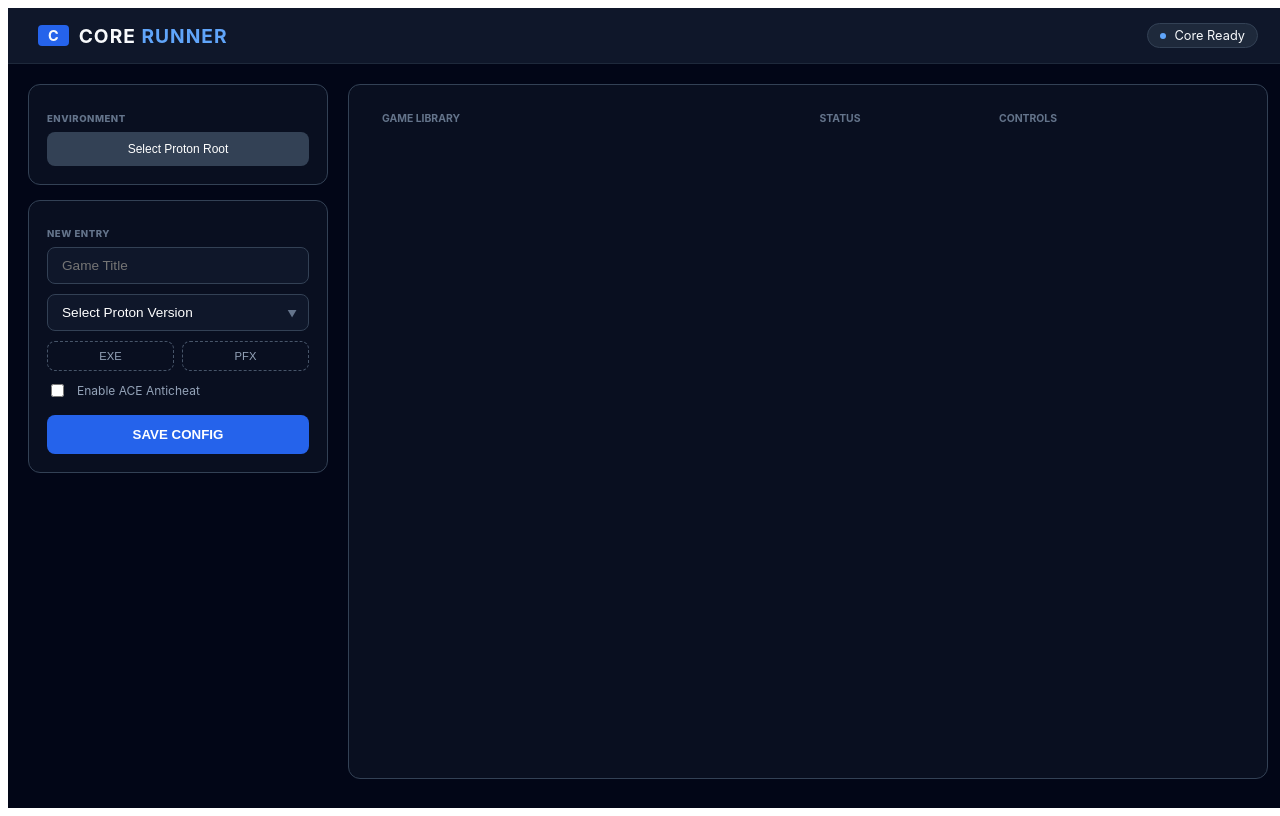
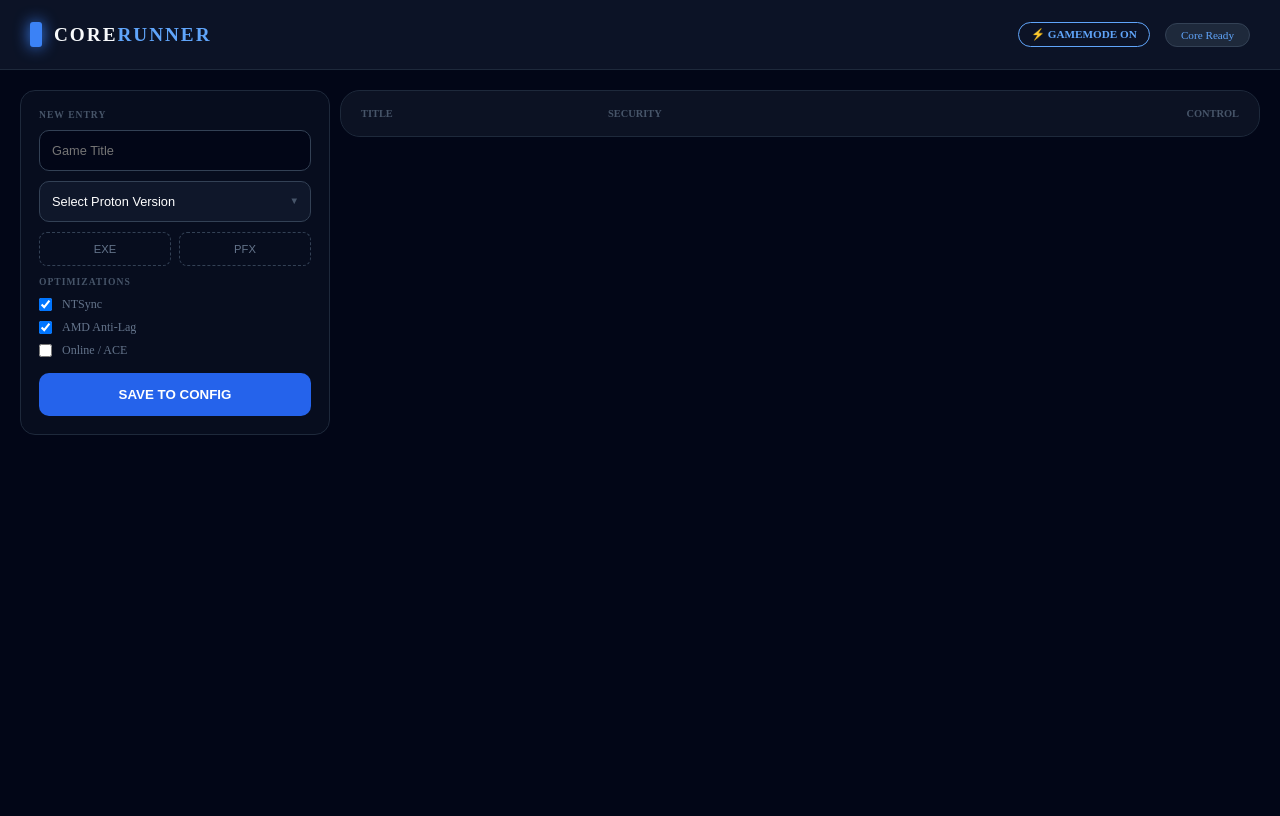
Before and after one commit to kusenabdullah-123/game-launcher-offline-rust, a Preact app: page / in a window 1280 px wide. Built offline with nearby package versions, Linux system fonts and the light colour scheme.

Commit message:
update fitur

```diff
--- a/src/App.tsx
+++ b/src/App.tsx
@@ -9,241 +9,218 @@
   const [protonRoot, setProtonRoot] = useState("");
   const [status, setStatus] = useState('Core Ready');
   const [gameStates, setGameStates] = useState<Record<string, string>>({});
+  const [useGameMode, setUseGameMode] = useState(true);
+
+  // ID untuk melacak mode edit
+  const [editingId, setEditingId] = useState<number | null>(null);
 
   const [form, setForm] = useState({
-    name: '', proton_path: '', exe_path: '', prefix_path: '', use_ace: false
+    name: '', proton_path: '', exe_path: '', prefix_path: '',
+    use_ace: false, use_ntsync: true, use_antilag: true
   });
 
   useEffect(() => {
     const init = async () => {
       const config: any = await invoke('load_config');
-      if (config.proton_root) {
       setProtonRoot(config.proton_root);
-        const folders: any = await invoke('scan_manual_proton', { basePath: config.proton_root });
-        setProtonList(folders);
-      }
-      setGames(config.games || []);
+      if (config.proton_root) setProtonList(await invoke('scan_manual_proton', { basePath: config.proton_root }));
+      setGames(config.games);
     };
     init();
 
-    const unlisten = listen('game-status', (event: any) => {
-      const [name, newState] = event.payload;
-      setGameStates(prev => ({ ...prev, [name]: newState }));
+    const unlisten = listen('game-status', (e: any) => {
+      const [name, state] = e.payload;
+      setGameStates(p => ({ ...p, [name]: state }));
     });
-
     return () => { unlisten.then(f => f()); };
   }, []);
 
-  const selectProtonRoot = async () => {
-    const selected = await open({ directory: true });
-    if (selected) {
-      setProtonRoot(selected as string);
-      const folders: any = await invoke('scan_manual_proton', { basePath: selected });
-      setProtonList(folders);
-      await invoke('save_config', { config: { proton_root: selected, games } });
-    }
+  // Fungsi untuk melempar data ke form
+  const startEdit = (game: any) => {
+    setEditingId(game.id);
+    setForm({
+      name: game.name,
+      proton_path: game.proton_path,
+      exe_path: game.exe_path,
+      prefix_path: game.prefix_path,
+      use_ace: game.use_ace,
+      use_ntsync: game.use_ntsync,
+      use_antilag: game.use_antilag
+    });
+    setStatus(`Editing: ${game.name}`);
   };
 
-  const pickFile = async (key: string, isFolder = false) => {
-    const selected = await open({ directory: isFolder });
-    if (selected) setForm(prev => ({ ...prev, [key]: selected }));
+  const cancelEdit = () => {
+    setEditingId(null);
+    setForm({ name: '', proton_path: '', exe_path: '', prefix_path: '', use_ace: false, use_ntsync: true, use_antilag: true });
+    setStatus("Ready");
   };
 
-  const addGame = async () => {
-    if (!form.name || !form.exe_path || !form.prefix_path || !form.proton_path) return setStatus("⚠️ Incomplete!");
-    const newGames = [...games, { ...form, id: Date.now() }];
-    setGames(newGames);
-    await invoke('save_config', { config: { proton_root: protonRoot, games: newGames } });
-    setForm({ ...form, name: '', exe_path: '', prefix_path: '' });
-    setStatus("✅ Added to library");
-  };
+  const saveOrUpdateGame = async () => {
+    if (!form.name || !form.exe_path || !form.proton_path) return setStatus("⚠️ Check Data");
 
-  const handleLaunch = async (game: any) => {
-    setGameStates(prev => ({ ...prev, [game.name]: "LAUNCHING" }));
-    try {
-      await invoke('run_game', { game });
-      setGameStates(prev => ({ ...prev, [game.name]: "RUNNING" }));
-    } catch (e) {
-      setGameStates(prev => ({ ...prev, [game.name]: "READY" }));
-      setStatus(`❌ Error: ${e}`);
+    let updatedGames;
+    if (editingId) {
+      // UPDATE: Cari game berdasarkan ID dan ganti datanya
+      updatedGames = games.map(g => g.id === editingId ? { ...form, id: editingId } : g);
+      setStatus("✅ Game Updated");
+    } else {
+      // ADD NEW: Tambah ke list
+      updatedGames = [...games, { ...form, id: Date.now() }];
+      setStatus("✅ Game Added");
     }
-  };
 
-  const uninstallGame = async (id: number) => {
-    const updated = games.filter(g => g.id !== id);
-    setGames(updated);
-    await invoke('save_config', { config: { proton_root: protonRoot, games: updated } });
-    setStatus("🗑️ Entry removed");
+    setGames(updatedGames);
+    await invoke('save_config', { config: { proton_root: protonRoot, games: updatedGames } });
+    cancelEdit(); // Reset form & ID
   };
 
   return (
     <div style={styles.container}>
-      {/* GLOBAL RESET STYLE */}
       <style>{`
-        * { box-sizing: border-box; }
-        ::-webkit-scrollbar { width: 6px; }
-        ::-webkit-scrollbar-track { background: transparent; }
-        ::-webkit-scrollbar-thumb { background: #334155; borderRadius: 10px; }
-        ::-webkit-scrollbar-thumb:hover { background: #475569; }
-        select { appearance: none; -webkit-appearance: none; }
-        option { background-color: #0f172a !important; color: white !important; }
+        :root { background: #020617; }
+        * { box-sizing: border-box; margin: 0; padding: 0; outline: none; border: none; }
+        body { overflow: hidden; background: #020617; }
+        ::-webkit-scrollbar { width: 4px; }
+        ::-webkit-scrollbar-thumb { background: #3b82f644; border-radius: 10px; }
+        select { appearance: none; -webkit-appearance: none; background: #0f172a !important; color: white !important; }
+        option { background: #0f172a; color: white; padding: 10px; }
       `}</style>
 
       <header style={styles.header}>
-        <div style={styles.logoRow}>
-          <div style={styles.logoBadge}>C</div>
-          <h2 style={{ margin: 0, letterSpacing: '1px', fontSize: '1.2rem' }}>CORE <span style={{ color: '#60a5fa' }}>RUNNER</span></h2>
+        <div style={styles.brand}>
+          <div style={styles.logo}></div>
+          <h1 style={styles.brandText}>CORE<span style={{ color: '#60a5fa' }}>RUNNER</span></h1>
         </div>
-        <div style={styles.statusBox}>
-          <div style={{ ...styles.dot, background: Object.values(gameStates).includes("RUNNING") ? '#10b981' : '#60a5fa' }} />
-          <span style={{fontSize: '0.8rem'}}>{status}</span>
+        <div style={styles.headerRight}>
+          <div onClick={() => setUseGameMode(!useGameMode)} style={{ ...styles.gmToggle, borderColor: useGameMode ? '#60a5fa' : '#334155' }}>
+            <span style={{ color: useGameMode ? '#60a5fa' : '#64748b' }}>⚡ GAMEMODE {useGameMode ? 'ON' : 'OFF'}</span>
+          </div>
+          <div style={styles.statusBadge}>{status}</div>
         </div>
       </header>
 
-      <div style={styles.main}>
+      <div style={styles.layout}>
         <aside style={styles.sidebar}>
           <div style={styles.card}>
-             <p style={styles.label}>ENVIRONMENT</p>
-             <button onClick={selectProtonRoot} style={styles.btnSecondary}>
-                {protonRoot ? `📁 ROOT DETECTED` : "Select Proton Root"}
-             </button>
-          </div>
+            <p style={styles.label}>{editingId ? "EDITING MODE" : "NEW ENTRY"}</p>
+            <input placeholder="Game Title" value={form.name} onInput={e => setForm({ ...form, name: e.currentTarget.value })} style={styles.input} />
 
-          <div style={styles.card}>
-            <p style={styles.label}>NEW ENTRY</p>
-            <div style={styles.formStack}>
-              <input
-                placeholder="Game Title"
-                value={form.name}
-                onInput={e => setForm({ ...form, name: (e.target as any).value })}
-                style={styles.input}
-              />
-
-              <div style={styles.selectWrapper}>
-                <select
-                  onChange={e => setForm({ ...form, proton_path: (e.target as any).value })}
-                  value={form.proton_path}
-                  style={styles.select}
-                >
+            <div style={styles.selectContainer}>
+              <select onChange={e => setForm({ ...form, proton_path: e.currentTarget.value })} value={form.proton_path} style={styles.input}>
                 <option value="">Select Proton Version</option>
                 {protonList.map(p => <option key={p.path} value={p.path}>{p.name}</option>)}
               </select>
-                <div style={styles.selectArrow}>▼</div>
+              <div style={styles.arrow}>▼</div>
             </div>
 
-              <div style={{ display: 'flex', gap: '8px' }}>
-                  <button onClick={() => pickFile('exe_path')} style={styles.btnPicker}>{form.exe_path ? "EXE ✓" : "EXE"}</button>
-                  <button onClick={() => pickFile('prefix_path', true)} style={styles.btnPicker}>{form.prefix_path ? "PRFX ✓" : "PFX"}</button>
+            <div style={{ display: 'flex', gap: '8px', marginBottom: '10px' }}>
+              <button onClick={async () => {
+                const r = await open();
+                if (r) setForm({ ...form, exe_path: r as string })
+              }} style={styles.btnPick}>{form.exe_path ? 'EXE ✓' : 'EXE'}</button>
+
+              <button onClick={async () => {
+                const r = await open({ directory: true });
+                if (r) setForm({ ...form, prefix_path: r as string })
+              }} style={styles.btnPick}>{form.prefix_path ? 'PFX ✓' : 'PFX'}</button>
             </div>
 
-              <label style={styles.checkboxRow}>
-                <input type="checkbox" checked={form.use_ace} onChange={e => setForm({ ...form, use_ace: (e.target as any).checked })} />
-                <span>Enable ACE Anticheat</span>
-              </label>
+            <p style={styles.label}>OPTIMIZATIONS</p>
+            <div style={styles.checkStack}>
+              <label style={styles.checkRow}><input type="checkbox" checked={form.use_ntsync} onChange={e => setForm({ ...form, use_ntsync: e.currentTarget.checked })} /> NTSync</label>
+              <label style={styles.checkRow}><input type="checkbox" checked={form.use_antilag} onChange={e => setForm({ ...form, use_antilag: e.currentTarget.checked })} /> AMD Anti-Lag</label>
+              <label style={styles.checkRow}><input type="checkbox" checked={form.use_ace} onChange={e => setForm({ ...form, use_ace: e.currentTarget.checked })} /> Online / ACE</label>
+            </div>
 
-              <button onClick={addGame} style={styles.btnAdd}>SAVE CONFIG</button>
+            <div style={{ display: 'flex', gap: '10px' }}>
+              <button onClick={saveOrUpdateGame} style={{ ...styles.btnPri, flex: 2 }}>
+                {editingId ? "UPDATE GAME" : "SAVE TO CONFIG"}
+              </button>
+              {editingId && <button onClick={cancelEdit} style={{ ...styles.btnSec, flex: 1 }}>CANCEL</button>}
             </div>
           </div>
         </aside>
 
-        <section style={styles.content}>
-          <div style={{...styles.card, height: '100%', overflowY: 'auto'}}>
-            <table style={{ width: '100%', borderCollapse: 'separate', borderSpacing: '0 8px' }}>
+        <main style={styles.main}>
+          <div style={styles.tableCard}>
+            <table style={{ width: '100%', borderCollapse: 'collapse' }}>
               <thead>
-                <tr style={{ textAlign: 'left', color: '#64748b', fontSize: '0.65rem', textTransform: 'uppercase' }}>
-                  <th style={{ padding: '0 15px' }}>GAME LIBRARY</th>
-                  <th>STATUS</th>
-                  <th>CONTROLS</th>
+                <tr style={styles.th}>
+                  <th style={{ paddingLeft: '20px' }}>TITLE</th>
+                  <th>SECURITY</th>
+                  <th style={{ textAlign: 'right', paddingRight: '20px' }}>CONTROL</th>
                 </tr>
               </thead>
               <tbody>
-                {games.map(g => {
-                  const currentState = gameStates[g.name] || "READY";
-                  return (
-                    <tr key={g.id} style={styles.tableRow}>
-                      <td style={{ padding: '15px' }}>
-                        <div style={{ fontWeight: 'bold', fontSize: '0.9rem' }}>{g.name}</div>
-                        <div style={{ fontSize: '0.6rem', color: '#475569', maxWidth: '200px', overflow: 'hidden', textOverflow: 'ellipsis', whiteSpace: 'nowrap' }}>
-                          {g.prefix_path}
-                        </div>
+                {games.map(g => (
+                  <tr key={g.id} style={styles.tr}>
+                    <td style={{ padding: '15px 20px' }}>
+                      <div style={{ fontWeight: '800', fontSize: '0.9rem' }}>{g.name}</div>
+                      <div style={{ fontSize: '0.6rem', color: '#475569' }}>{gameStates[g.name] || 'READY'}</div>
                     </td>
                     <td>
-                        <div style={{
-                           padding: '4px 10px',
-                           borderRadius: '6px',
-                           fontSize: '0.6rem',
-                           display: 'inline-block',
-                           background: currentState === "RUNNING" ? "#10b98122" : "#33415544",
-                           color: currentState === "RUNNING" ? "#10b981" : currentState === "LAUNCHING" ? "#f59e0b" : "#94a3b8"
-                        }}>
-                          {currentState}
-                        </div>
+                      <span style={{ fontSize: '0.65rem', color: g.use_ace ? '#f43f5e' : '#10b981', fontWeight: 'bold' }}>
+                        {g.use_ace ? '🛡️ ONLINE' : '🎮 OFFLINE'}
+                      </span>
                     </td>
-                      <td>
-                        <div style={{ display: 'flex', gap: '8px' }}>
-                          {currentState === "READY" ? (
-                            <button onClick={() => handleLaunch(g)} style={styles.btnLaunch}>LAUNCH</button>
-                          ) : currentState === "LAUNCHING" ? (
-                            <button disabled style={{ ...styles.btnLaunch, opacity: 0.5 }}>WAIT</button>
-                          ) : (
-                            <button onClick={() => invoke('kill_game', { name: g.name })} style={styles.btnStop}>STOP</button>
-                          )}
-                          <button onClick={() => invoke('run_winetricks', { prefixPath: g.prefix_path })} style={styles.btnConfig}>CFG</button>
-                          <button onClick={() => uninstallGame(g.id)} style={styles.btnUninstall}>×</button>
+                    <td style={{ textAlign: 'right', paddingRight: '20px' }}>
+                      <div style={{ display: 'flex', gap: '8px', justifyContent: 'flex-end' }}>
+                        {gameStates[g.name] === 'RUNNING' ?
+                          <button onClick={() => invoke('kill_game', { name: g.name })} style={styles.btnStop}>STOP</button> :
+                          <button onClick={() => {
+                            setGameStates(p => ({ ...p, [g.name]: 'LAUNCHING' }));
+                            invoke('run_game', { game: g, useGamemode: useGameMode });
+                            setGameStates(p => ({ ...p, [g.name]: 'RUNNING' }));
+                          }} style={styles.btnLaunch}>LAUNCH</button>
+                        }
+                        <button onClick={() => startEdit(g)} style={styles.btnOpt}>EDIT</button>
+                        <button onClick={() => invoke('run_winetricks', { prefixPath: g.prefix_path })} style={styles.btnOpt}>CFG</button>
+                        <button onClick={async () => {
+                          const updated = games.filter(x => x.id !== g.id);
+                          setGames(updated);
+                          await invoke('save_config', { config: { proton_root: protonRoot, games: updated } });
+                        }} style={styles.btnDel}>×</button>
                       </div>
                     </td>
                   </tr>
-                  )
-                })}
+                ))}
               </tbody>
             </table>
           </div>
-        </section>
+        </main>
       </div>
     </div>
   );
 }
 
 const styles: any = {
-  container: { background: '#020617', color: '#f8fafc', height: '100vh', width: '100vw', fontFamily: 'Inter, system-ui, sans-serif', overflow: 'hidden' },
-  header: { display: 'flex', justifyContent: 'space-between', padding: '15px 30px', background: '#0f172a', borderBottom: '1px solid #1e293b' },
-  logoRow: { display: 'flex', alignItems: 'center', gap: '10px' },
-  logoBadge: { background: '#2563eb', padding: '2px 10px', borderRadius: '4px', fontWeight: 'bold', fontSize: '0.9rem' },
-  statusBox: { display: 'flex', alignItems: 'center', gap: '8px', background: '#1e293b', padding: '4px 12px', borderRadius: '20px', border: '1px solid #334155' },
-  dot: { width: '6px', height: '6px', borderRadius: '50%' },
-  main: { display: 'flex', gap: '20px', padding: '20px', height: 'calc(100vh - 65px)' },
-  sidebar: { width: '300px', display: 'flex', flexDirection: 'column', gap: '15px' },
-  content: { flex: 1, height: '100%' },
-  card: { background: '#1e293b44', padding: '18px', borderRadius: '12px', border: '1px solid #334155' },
-  formStack: { display: 'flex', flexDirection: 'column', gap: '10px' },
-
-  // FIXED INPUT & SELECT
-  input: {
-    width: '100%', padding: '10px 14px', background: '#0f172a',
-    border: '1px solid #334155', color: '#fff', borderRadius: '8px',
-    outline: 'none', fontSize: '0.85rem'
-  },
-  selectWrapper: { position: 'relative', width: '100%' },
-  select: {
-    width: '100%', padding: '10px 14px', background: '#0f172a',
-    border: '1px solid #334155', color: '#fff', borderRadius: '8px',
-    outline: 'none', cursor: 'pointer', fontSize: '0.85rem',
-  },
-  selectArrow: {
-    position: 'absolute', right: '12px', top: '50%', transform: 'translateY(-50%)',
-    fontSize: '0.6rem', color: '#64748b', pointerEvents: 'none'
-  },
-
-  label: { fontSize: '0.6rem', color: '#64748b', fontWeight: '800', marginBottom: '8px', letterSpacing: '0.5px' },
-  checkboxRow: { display: 'flex', alignItems: 'center', gap: '10px', fontSize: '0.75rem', color: '#94a3b8', cursor: 'pointer', userSelect: 'none' },
-  btnAdd: { padding: '12px', background: '#2563eb', border: 'none', color: '#fff', fontWeight: 'bold', borderRadius: '8px', cursor: 'pointer', marginTop: '5px' },
-  btnSecondary: { width: '100%', padding: '10px', background: '#334155', color: '#fff', border: 'none', borderRadius: '8px', cursor: 'pointer', fontSize: '0.75rem' },
-  btnPicker: { flex: 1, padding: '8px', background: 'transparent', border: '1px dashed #475569', color: '#94a3b8', borderRadius: '8px', cursor: 'pointer', fontSize: '0.7rem' },
-
-  // TABLE ACTIONS
-  tableRow: { background: '#1e293b22' },
-  btnLaunch: { background: '#10b981', color: '#fff', border: 'none', padding: '6px 14px', borderRadius: '6px', cursor: 'pointer', fontWeight: 'bold', fontSize: '0.7rem' },
-  btnStop: { background: '#ef4444', color: '#fff', border: 'none', padding: '6px 14px', borderRadius: '6px', cursor: 'pointer', fontWeight: 'bold', fontSize: '0.7rem' },
-  btnConfig: { background: '#475569', color: '#fff', border: 'none', padding: '6px 10px', borderRadius: '6px', cursor: 'pointer', fontSize: '0.7rem' },
-  btnUninstall: { background: 'transparent', color: '#ef4444', border: 'none', fontSize: '1rem', cursor: 'pointer', padding: '0 5px' }
+  container: { background: '#020617', color: '#f8fafc', height: '100vh', width: '100vw', userSelect: 'none', border: 'none' },
+  header: { height: '70px', display: 'flex', justifyContent: 'space-between', alignItems: 'center', padding: '0 30px', background: 'rgba(15, 23, 42, 0.8)', borderBottom: '1px solid #1e293b' },
+  brand: { display: 'flex', alignItems: 'center', gap: '12px' },
+  logo: { width: '12px', height: '25px', background: '#3b82f6', borderRadius: '3px', boxShadow: '0 0 15px #3b82f6' },
+  brandText: { fontSize: '1.2rem', fontWeight: '900', letterSpacing: '2px' },
+  headerRight: { display: 'flex', gap: '15px', alignItems: 'center' },
+  gmToggle: { padding: '5px 12px', border: '1px solid', borderRadius: '20px', fontSize: '0.7rem', fontWeight: 'bold', cursor: 'pointer', transition: '0.2s' },
+  statusBadge: { background: '#1e293b', padding: '5px 15px', borderRadius: '20px', fontSize: '0.7rem', color: '#60a5fa', border: '1px solid #334155' },
+  layout: { display: 'flex', height: 'calc(100vh - 70px)', padding: '20px' },
+  sidebar: { width: '320px', display: 'flex', flexDirection: 'column', gap: '15px', paddingRight: '10px' },
+  main: { flex: 1, overflowY: 'auto' },
+  card: { background: 'rgba(15, 23, 42, 0.4)', border: '1px solid #1e293b', borderRadius: '15px', padding: '18px' },
+  tableCard: { background: 'rgba(15, 23, 42, 0.4)', border: '1px solid #1e293b', borderRadius: '20px', overflow: 'hidden' },
+  label: { fontSize: '0.6rem', fontWeight: '900', color: '#475569', marginBottom: '10px', letterSpacing: '1px' },
+  input: { width: '100%', padding: '12px', background: '#020617', borderRadius: '10px', border: '1px solid #334155', color: '#fff', marginBottom: '10px', fontSize: '0.8rem', boxSizing: 'border-box' },
+  selectContainer: { position: 'relative' },
+  arrow: { position: 'absolute', right: '12px', top: '14px', fontSize: '0.6rem', color: '#475569', pointerEvents: 'none' },
+  btnPick: { flex: 1, padding: '10px', background: 'none', border: '1px dashed #334155', borderRadius: '8px', color: '#64748b', fontSize: '0.7rem', cursor: 'pointer' },
+  btnPri: { padding: '14px', background: '#2563eb', color: '#fff', borderRadius: '10px', fontWeight: 'bold', cursor: 'pointer' },
+  btnSec: { padding: '10px', background: '#1e293b', color: '#fff', borderRadius: '10px', fontSize: '0.7rem', cursor: 'pointer' },
+  checkStack: { display: 'flex', flexDirection: 'column', gap: '8px', marginBottom: '15px' },
+  checkRow: { display: 'flex', alignItems: 'center', gap: '10px', fontSize: '0.75rem', color: '#64748b', cursor: 'pointer' },
+  tr: { borderBottom: '1px solid #1e293b' },
+  th: { textAlign: 'left', background: '#1e293b33', height: '45px', color: '#475569', fontSize: '0.65rem' },
+  btnLaunch: { background: '#10b981', color: '#fff', padding: '8px 18px', borderRadius: '8px', fontWeight: 'bold', cursor: 'pointer', fontSize: '0.7rem' },
+  btnStop: { background: '#f43f5e', color: '#fff', padding: '8px 18px', borderRadius: '8px', fontWeight: 'bold', cursor: 'pointer', fontSize: '0.7rem' },
+  btnOpt: { background: '#334155', color: '#fff', padding: '8px 12px', borderRadius: '8px', cursor: 'pointer', fontSize: '0.7rem' },
+  btnDel: { background: 'none', color: '#475569', cursor: 'pointer', fontSize: '1.2rem', padding: '0 5px' }
 };
```
Also changed, not shown: 1 other file (tests, documents, lock files or other folders). Lines whose indentation alone changed are shown as unchanged.
